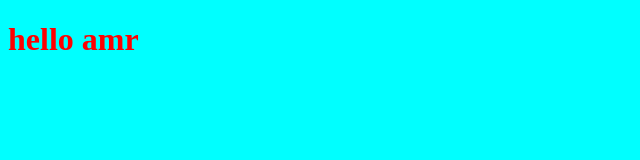
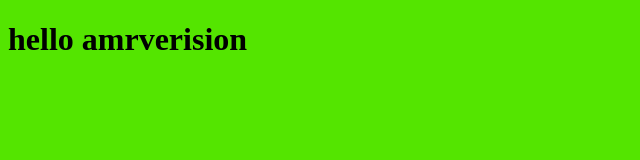
Before and after one commit to Amrwork11/myproject, a plain HTML site: page index.html in a window 1280 px wide. Shown: the whole page, without its empty margins (0-640 px from the left). Drawn offline with Linux system fonts and the light colour scheme.

Commit message:
changinf style for the title

```diff
--- a/index.html
+++ b/index.html
@@ -10,7 +10,7 @@
 <body>
 
 
-<h1>hello amr</h1>
+<h1>hello amrverision</h1>
 
 <script src="app.js"></script>
 
--- a/style.css
+++ b/style.css
@@ -1,9 +1,9 @@
 h1{
-color:red;
+color:rgb(0, 0, 0);
 
 
 
 }
 body{
-    background-color: aqua;
+    background-color: rgb(84, 229, 0);
 }
```
